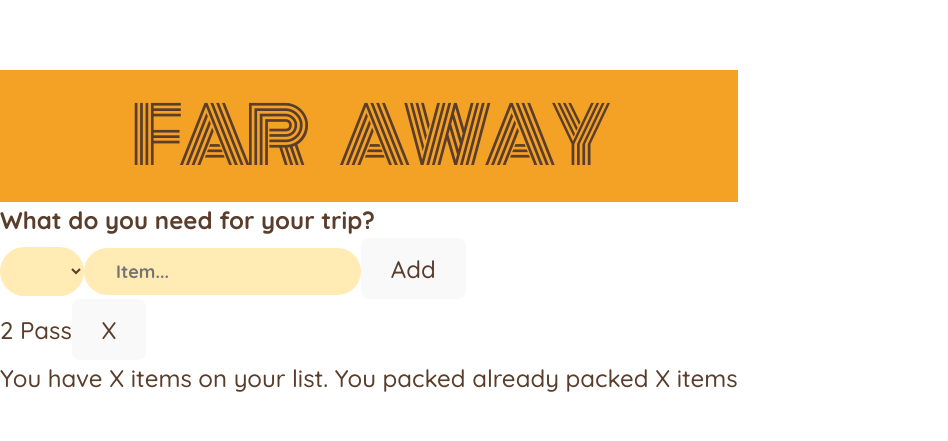
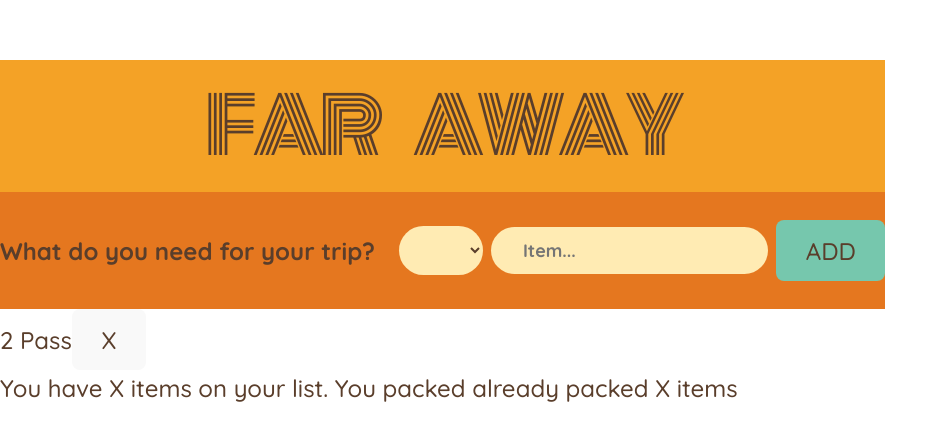
Before and after one commit to anaktas24/travel-list, a React (Vite) app in the folder travel-list/: page / in a window 1280 px wide. Shown: the part 167-608 px from the top of the page, without its empty margins (0-948 px from the left). Built offline with nearby package versions, Linux system fonts and the light colour scheme.

Commit message:
searchbar

```diff
--- a/travel-list/src/App.jsx
+++ b/travel-list/src/App.jsx
@@ -21,20 +21,27 @@ function Logo(){
 }
 function Form(){
   const [description,setDescription] = useState("")
+  const [quantity,setQuantity] = useState(5)
 
   function handleSubmit(event) {
     event.preventDefault();
   }
   return (
-    <form onSubmit={handleSubmit}>
+    <form className="add-form" onSubmit={handleSubmit}>
       <h3>What do you need for your trip?</h3>
-      <select>
+      <select
+        value={quantity}
+        onChange={(e)=> setQuantity(e.target.value)}>
         {Array.from({leength:20}, (_,i) => i+1).map(num=>
           <option value={num} key={num}>
             {num}
           </option>)}
       </select>
-      <input type="text" placeholder="Item..." value={description} onChange={(e)=> setDescription(e.target.value)}/>
+      <input
+        type="text"
+        placeholder="Item..."
+        value={description}
+        onChange={(e)=> setDescription(e.target.value)}/>
       <button>Add</button>
     </form>
   )
```
